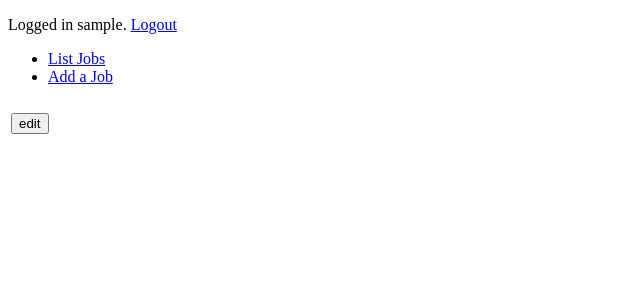
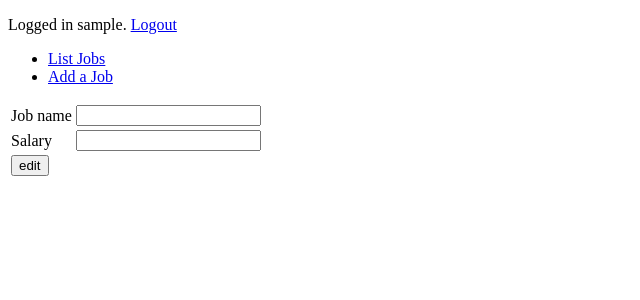
Before and after one commit to nicholsss/Jobber, a Flask app: page /jobs/edit/1/ in a window 1280 px wide. Shown: the top 300 px of the page, without its empty margins (0-640 px from the left). Run offline with Flask 2, Linux system fonts and the light colour scheme; a user stored in the database is signed in; tables that the repository leaves empty hold one stand-in row (values such as "Sample post").

Commit message:
week 3 done

```diff
--- a/application/jobs/views.py
+++ b/application/jobs/views.py
@@ -19,7 +19,7 @@ def jobs_form():
 def jobs_edit_form(job_id):
     return render_template("jobs/edit.html",job_id=job_id, form = JobForm())
 
-@app.route("/jobs/<job_id>/")
+@app.route("/jobs/view/<job_id>/")
 def jobs_show(job_id):
     return render_template("jobs/job.html", job = Job.query.get(job_id), user= User.query.get(Job.query.get(job_id).account_id))
 
@@ -42,7 +42,7 @@ def jobs_edit(job_id):
     return redirect(url_for("jobs_index"))
 
 
-@app.route("/jobs/<job_id>/", methods=["POST"])
+@app.route("/jobs/active/<job_id>/", methods=["POST"])
 @login_required
 def jobs_set_active(job_id):
 
--- a/application/templates/jobs/edit.html
+++ b/application/templates/jobs/edit.html
@@ -1,22 +1,39 @@
 {% extends "layout.html" %}
 
 {% block body %}
-<form  action="{{ url_for('jobs_edit', job_id = job_id) }}">
+<form  method ="POST" action="{{ url_for('jobs_edit', job_id = job_id) }}">
   <table>
     <tr>
+      <td>
+        {{form.name.label}}
+      </td>
+      <td>
+        {{form.name}}
+      </td>
+      <td>
+        <ul>
+          {% for error in form.name.errors %}
+          <li>{{ error }}</li>
+          {% endfor %}
+        </ul>
 
-
-        <td>
-
-
+      </td>
+    </tr>
+    <tr>
+      <td>
+        {{form.salary.label}}
+      </td>
+      <td>
+        {{form.salary}}
+      </td>
+      <td>
+      <ul>
+      {% for error in form.salary.errors %}
+          <li>{{ error }}</li>
+          {% endfor %}
+        </ul>
         </td>
-      </tr>
-      <tr>
-
-
-        <td>
-
-      </tr>
+    </tr>
 <!--Tähän kuinka monta paikkaa kyseiseen työhön on-->
     <tr>
       <td colspan="3">
```
